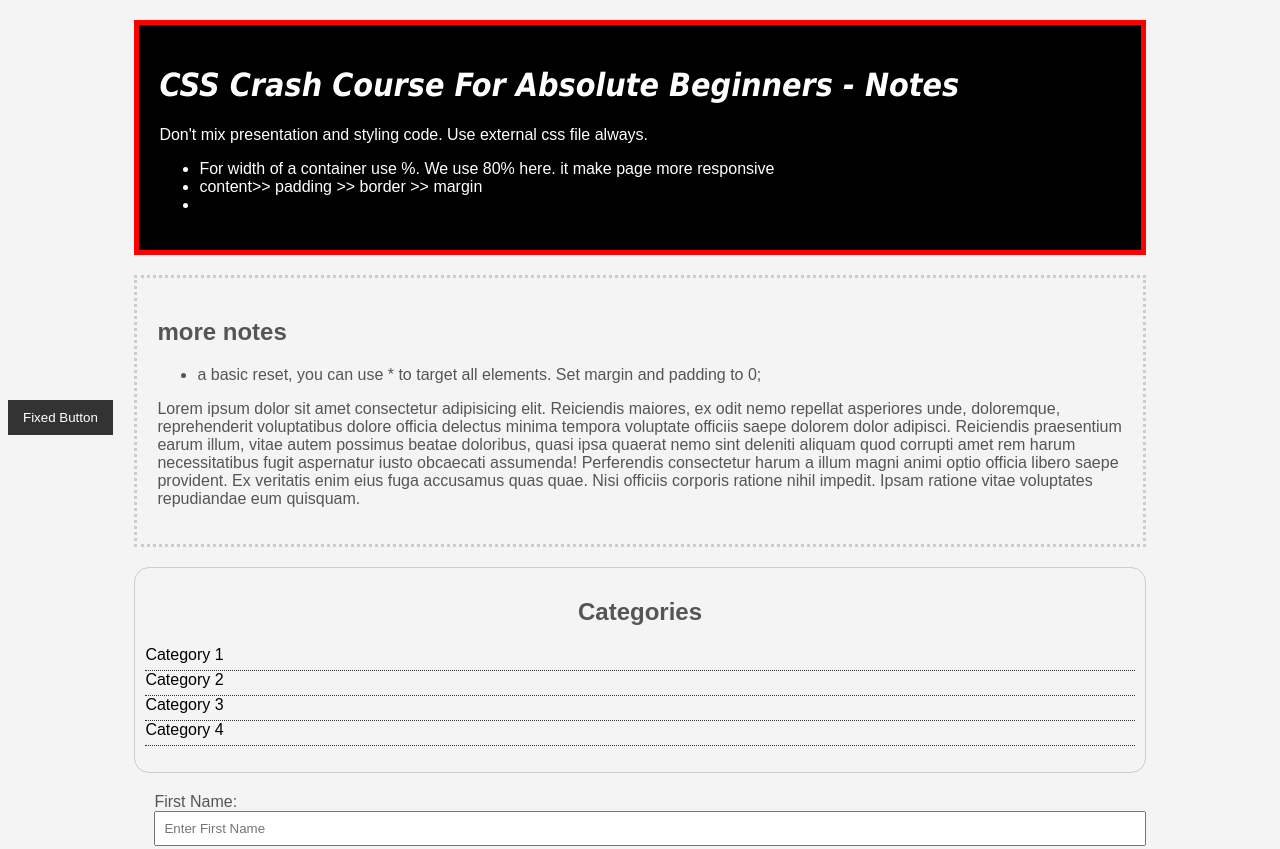
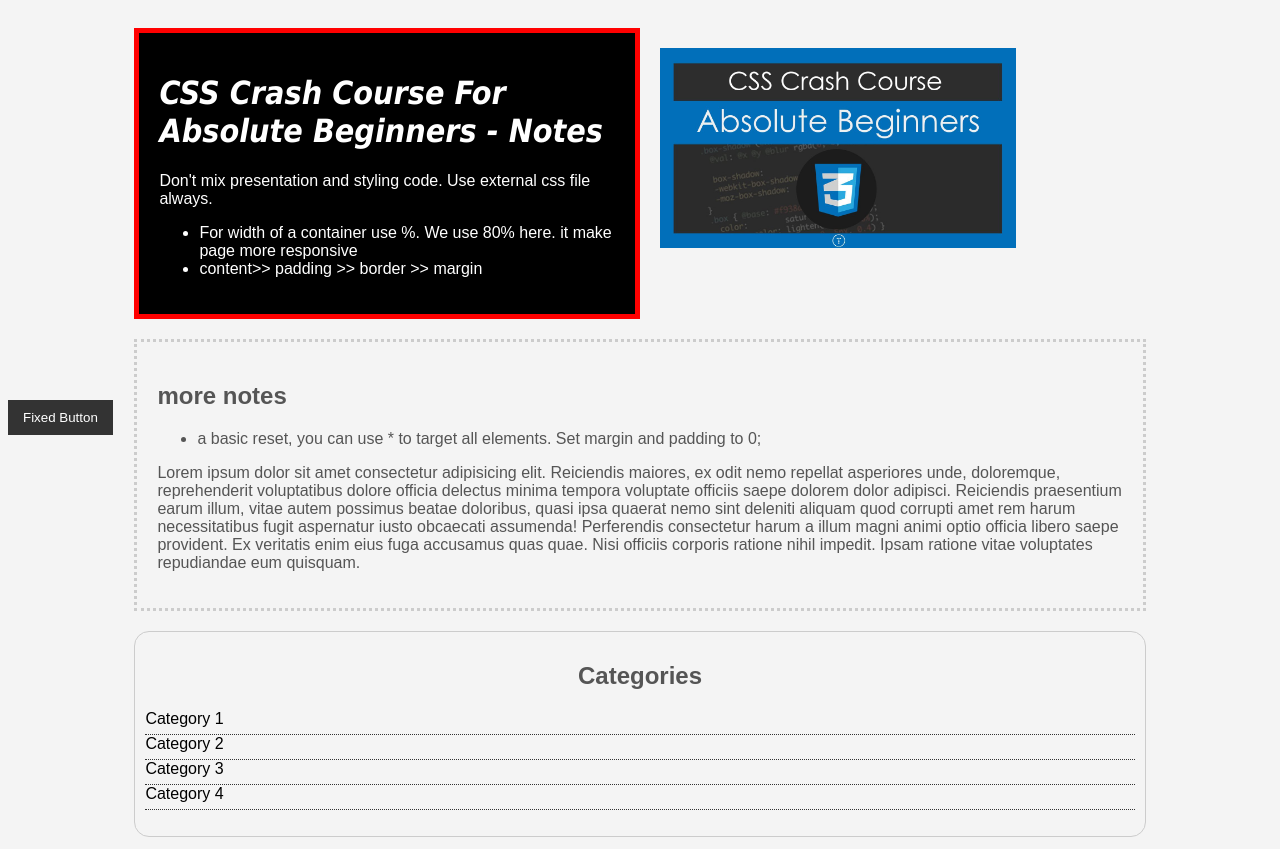
Before and after one commit to dominic-davies/css-crash, a plain HTML site: page csscheatsheet/index.html in a window 1280 px wide. Shown: the top 849 px of the page. Drawn offline with Linux system fonts and the light colour scheme.

Commit message:
completed course notes, some refactoring, tidy up css

```diff
--- a/csscheatsheet/css/style.css
+++ b/csscheatsheet/css/style.css
@@ -1,11 +1,13 @@
-/* * {
-  margin: 0;
-  padding: 0;
-} */
+/* globals */
+* {
+  box-sizing: border-box;
+}
 
 .clearfix {
   clear: both;
 }
+
+/* Main Elements */
 
 body {
   background-color: #f4f4f4;
@@ -44,12 +46,27 @@ a:visited {
   width: 80%;
 }
 
+/* Course Notes  */
+
 .box-1 {
   background-color: #000;
   border: 5px red solid;
   color: #fff;
   margin-top: 20px;
   padding: 20px;
+  float: left;
+  width: 50%;
+}
+
+.box-1a {
+  margin-top: 20px;
+  padding: 20px;
+  float: right;
+  width: 50%;
+}
+
+.box-1a img {
+  height: 200px;
 }
 
 .box-1 h1 {
@@ -120,23 +137,23 @@ a:visited {
 /* Float Section */
 
 .block {
+  /* box-sizing: border-box; */
+  border: 1px solid #ccc;
   float: left;
+  padding: 10px;
   width: 33.3%;
-  border: 1px solid #ccc;
-  padding: 10px;
-  box-sizing: border-box;
 }
 
 #main-block {
   box-sizing: border-box;
+  float: left;
   padding: 15px;
-  float: left;
   width: 70%;
 }
 
 #sidebar {
   background-color: #333;
-  box-sizing: border-box;
+  /* box-sizing: border-box; */
   color: #fff;
   float: right;
   padding: 15px;
@@ -149,16 +166,20 @@ a:visited {
   background-image: url('../img/bgimage.jpg');
   background-position: center center;
   background-repeat: no-repeat;
+  border: 1px solid #000;
+  height: 500px;
+  margin-top: 30px;
   width: 800px;
-  height: 500px;
-  border: 1px solid #000;
-  margin-top: 30px;
 }
+
+/* Fixed button example */
 
 .fix-me {
   position: fixed;
   top: 400px;
 }
+
+/* PSEUDO CLASSES */
 
 .my-list li {
   color: #fff;
--- a/csscheatsheet/index.html
+++ b/csscheatsheet/index.html
@@ -20,9 +20,13 @@
             responsive
           </li>
           <li>content>> padding >> border >> margin</li>
-          <li></li>
         </ul>
       </div>
+      <div class="box-1a">
+        <img src="img/css.jpg" alt="css course banner" />
+      </div>
+      <div class="clearfix"></div>
+
       <div class="box-2">
         <h2>more notes</h2>
         <ul>
```
